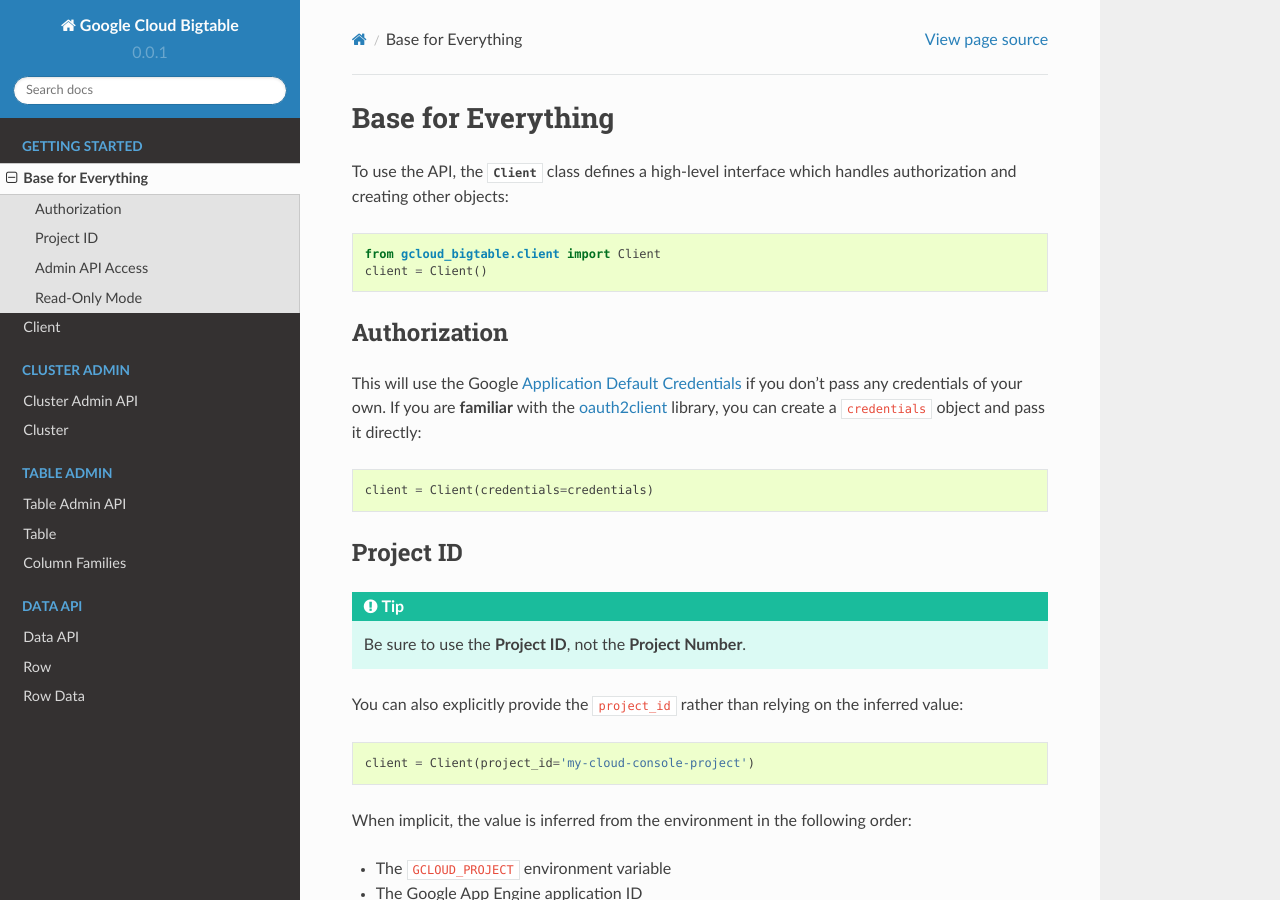
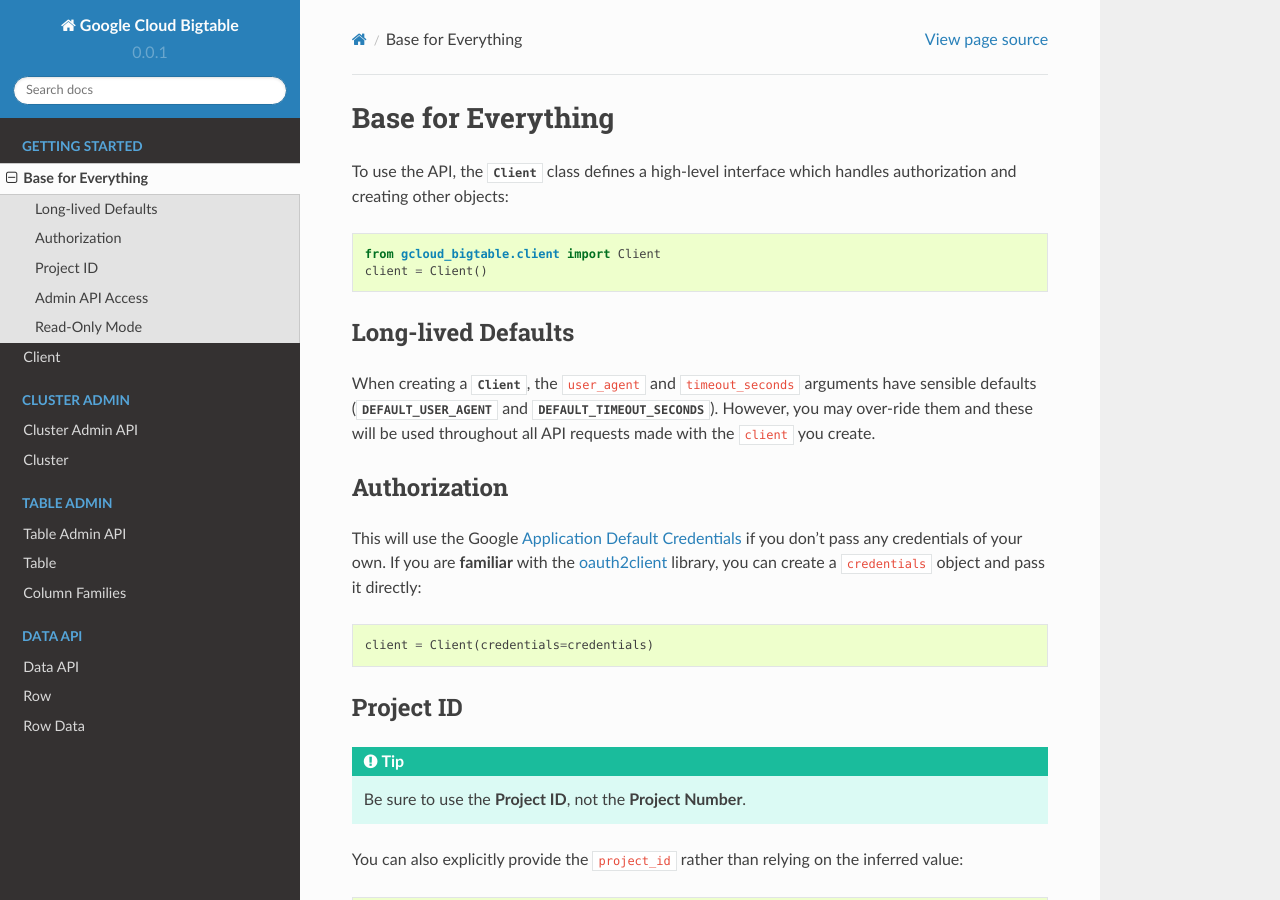
Before and after one commit to dhermes/gcloud-python-bigtable, a Sphinx documentation site: the page built from docs/client-intro.rst, in a window 1280 px wide and 900 px high. Built offline with Sphinx 7.4.7 and the Read the Docs theme 2.0.0, drawn with Linux system fonts in a browser that asks for light colours; the version number is read from the project's files by our own code.

Commit message:
Completing client-intro.

```diff
--- a/docs/client-intro.rst
+++ b/docs/client-intro.rst
@@ -9,6 +9,17 @@
 
     from gcloud_bigtable.client import Client
     client = Client()
+
+Long-lived Defaults
+-------------------
+
+When creating a :class:`Client <gcloud_bigtable.client.Client>`, the
+``user_agent`` and ``timeout_seconds`` arguments have sensible
+defaults
+(:data:`DEFAULT_USER_AGENT <gcloud_bigtable.client.DEFAULT_USER_AGENT>` and
+:data:`DEFAULT_TIMEOUT_SECONDS <gcloud_bigtable.client.DEFAULT_TIMEOUT_SECONDS>`).
+However, you may over-ride them and these will be used throughout all API
+requests made with the ``client`` you create.
 
 Authorization
 -------------
```
